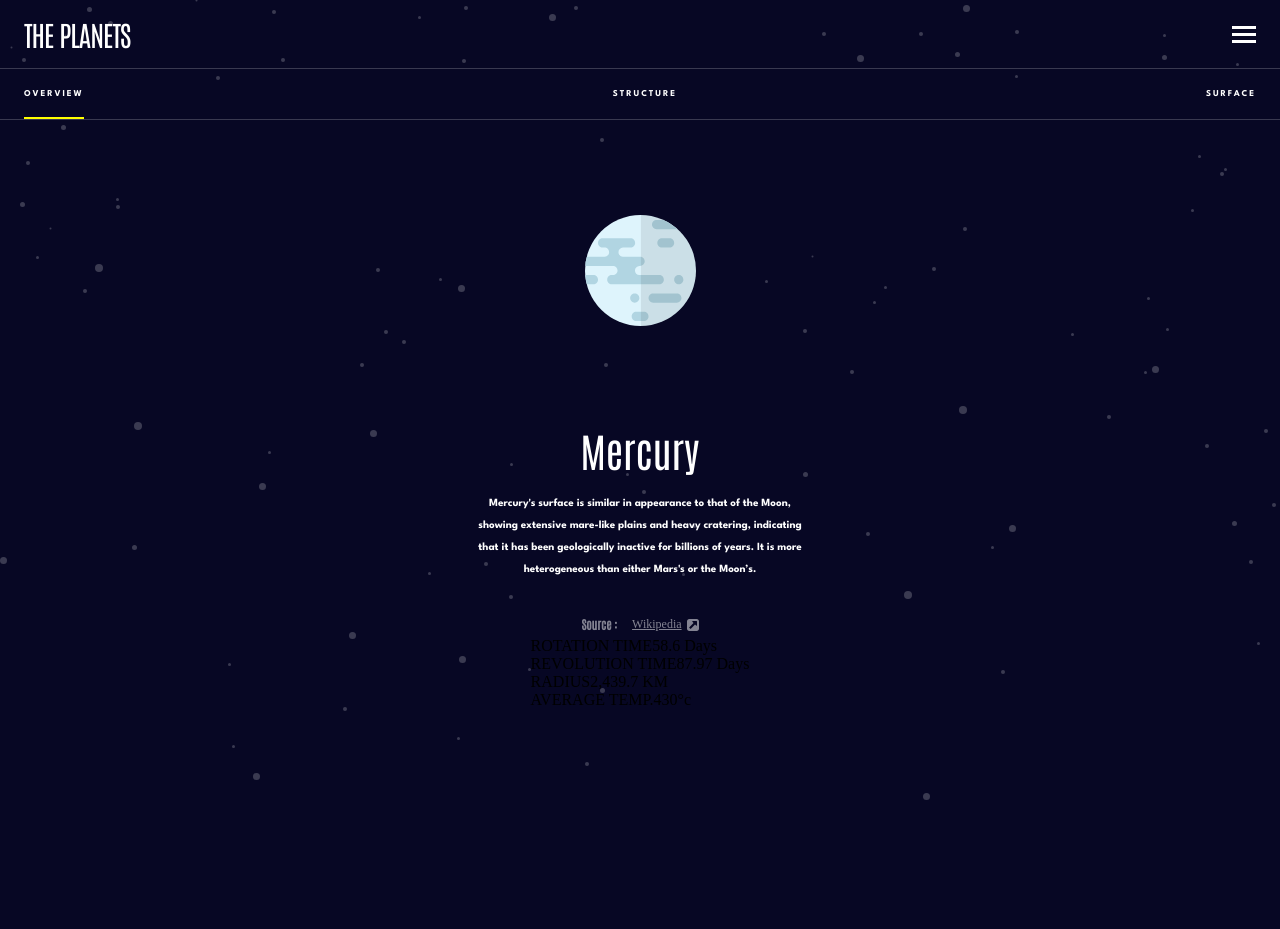
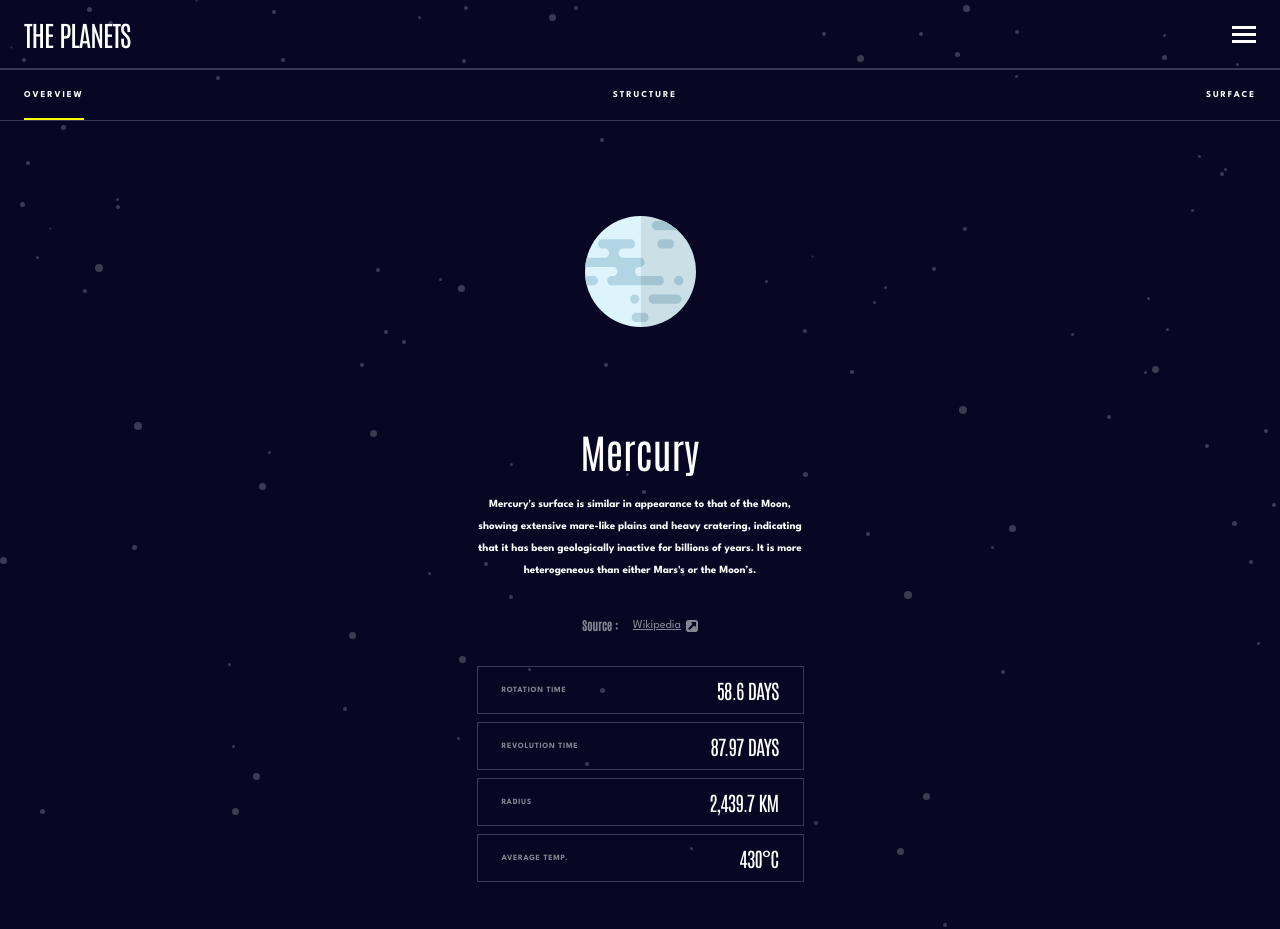
Before and after one commit to AlexTsamala/Planet-fact-site, a React (Create React App) app: page / in a window 1280 px wide. Before the commit the page ends 800 px from the top, so only its background shows below. Built offline with nearby package versions, Linux system fonts and the light colour scheme.

Commit message:
added sanwdwich component

```diff
--- a/src/App.tsx
+++ b/src/App.tsx
@@ -2,13 +2,22 @@ import Header from './components/Header';
 import { createGlobalStyle} from 'styled-components';
 import Planets from './components/Planets';
 import backgroundStars from "./images/background-stars.svg";
+import SandwichOfPlanet from './components/Sandwich';
+import {useState} from "react"
 
 function App() {
+  const [sandwichStatus,setSandwichStatus] = useState<boolean>(false);
   return (
       <>
         <GlobalStyle/>
-        <Header/>
-        <Planets/>
+        <Header sandwichStatus={sandwichStatus} setSandwichStatus={setSandwichStatus} />
+        {
+          sandwichStatus
+          ?
+          <SandwichOfPlanet/>
+          :
+          <Planets/>
+        }
       </>
   );
 }
--- a/src/components/Header.tsx
+++ b/src/components/Header.tsx
@@ -1,11 +1,17 @@
 import styled from "styled-components";
 import menu from '../images/Group.png'
 
-const Header = () => {
+const Header = (props: any) => {
+
+    const statusHandler = () => props.setSandwichStatus(!props.sandwichStatus);
+
     return (
         <Container>
-            <h1>THE PLANETS</h1>
-            <img alt="menu" src={menu}/>
+            <div>
+                <h1>THE PLANETS</h1>
+                <img onClick={statusHandler} alt="menu" src={menu}/>
+            </div>
+            <hr></hr>
         </Container>
      );
 }
@@ -13,11 +19,19 @@ const Header = () => {
 export default Header;
 
 const Container = styled.div`
-    display: flex;
-    justify-content: space-between;
-    flex-direction: row;
-    align-items: center;
-    margin:16px 24px;
+        div{
+            display: flex;
+            align-items: center;
+            flex-direction: row;
+            justify-content: space-between;
+            margin:16px 24px;
+        }
+        hr{
+            background-color: #ffffff;
+            height:1px;
+            border:none;
+            opacity: 0.2;
+        }
         h1{
             font-family: "Antonio";
             font-size: 28px;
--- a/src/components/Overview.tsx
+++ b/src/components/Overview.tsx
@@ -1,21 +1,19 @@
 import styled from "styled-components";
-import {useState} from "react";
 
-const Overview = () => {
 
-    const [name,setName] = useState<string>("OVERVIEW");
+const Overview = (props: any) => {
 
     const nameHandler = (name:string) => {
-        setName(name)
+        props.setName(name)
     }
 
     return (
     <Container>
         <hr></hr>
             <ButtonsContainer>
-                <h2 onClick={() => nameHandler("OVERVIEW")} style={name==="OVERVIEW" ? {borderBottom:"2px solid yellow"}:{}}>OVERVIEW</h2>
-                <h2 onClick={() => nameHandler("STRUCTURE")} style={name==="STRUCTURE" ? {borderBottom:"2px solid yellow"}:{}}>STRUCTURE</h2>
-                <h2 onClick={() => nameHandler("SURFACE")} style={name==="SURFACE" ? {borderBottom:"2px solid yellow"}:{}}>SURFACE</h2>
+                <h2 onClick={() => nameHandler("OVERVIEW")} style={props.name==="OVERVIEW" ? {borderBottom:"2px solid yellow"}:{}}>OVERVIEW</h2>
+                <h2 onClick={() => nameHandler("STRUCTURE")} style={props.name==="STRUCTURE" ? {borderBottom:"2px solid yellow"}:{}}>STRUCTURE</h2>
+                <h2 onClick={() => nameHandler("SURFACE")} style={props.name==="SURFACE" ? {borderBottom:"2px solid yellow"}:{}}>SURFACE</h2>
             </ButtonsContainer>
         <hr></hr>
     </Container>
--- a/src/components/Planets.tsx
+++ b/src/components/Planets.tsx
@@ -1,15 +1,28 @@
 import styled from "styled-components";
 import Overview from "./Overview";
 import {useState} from "react";
-import information from "../data.json"
-import sourceIcon from "../images/icon-source.svg"
+import information from "../data.json";
+import sourceIcon from "../images/icon-source.svg";
 
 const Planets = () => {
+    const [name,setName] = useState<string>("OVERVIEW");
     return (
         <>
-            <Overview/>
+            <Overview name={name} setName={setName}/>
             <Container>
-                <Planet alt={information[0].name} src={information[0].images.planet}/>
+                {    name==="OVERVIEW" || name==="SURFACE"
+                    ?
+                    <Planet alt={information[0].name} src={information[0].images.planet}/>
+                    :
+                    <Planet alt={information[0].name} src={information[0].images.internal}/>
+                }
+                {
+                   name==="SURFACE"
+                    ?
+                    <SurfaceImg alt={information[0].name} src={information[0].images.geology}/>
+                    :
+                    <></>
+                }
                 <h1>{information[0].name}</h1>
                 <TextAboutPlanet>{information[0].geology.content}</TextAboutPlanet>
                 <SourceSection>
@@ -18,22 +31,22 @@ const Planets = () => {
                     <img alt="source" src={sourceIcon}/>
                 </SourceSection>
                 <StatisticSection>
-                    <div>
-                        <span>ROTATION TIME</span>
-                        <span>{information[0].rotation}</span>
-                    </div>
-                    <div>
-                        <span>REVOLUTION TIME</span>
-                        <span>{information[0].revolution}</span>
-                    </div>
-                    <div>
-                        <span>RADIUS</span>
-                        <span>{information[0].radius}</span>
-                    </div>
-                    <div>
-                        <span>AVERAGE TEMP.</span>
-                        <span>{information[0].temperature}</span>
-                    </div>
+                    <StatisticDiv>
+                        <StatisticDescription>ROTATION TIME</StatisticDescription>
+                        <StatisticResult>{information[0].rotation}</StatisticResult>
+                    </StatisticDiv>
+                    <StatisticDiv>
+                        <StatisticDescription>REVOLUTION TIME</StatisticDescription>
+                        <StatisticResult>{information[0].revolution}</StatisticResult>
+                    </StatisticDiv>
+                    <StatisticDiv>
+                        <StatisticDescription>RADIUS</StatisticDescription>
+                        <StatisticResult>{information[0].radius}</StatisticResult>
+                    </StatisticDiv>
+                    <StatisticDiv>
+                        <StatisticDescription>AVERAGE TEMP.</StatisticDescription>
+                        <StatisticResult>{information[0].temperature}</StatisticResult>
+                    </StatisticDiv>
                 </StatisticSection>
             </Container>
         </>
@@ -48,6 +61,7 @@ const Container = styled.div`
     flex-direction: column;
     align-items: center;
     margin:0 24px 47px;
+    position: relative;
     h1{
         font-family: "Antonio";
         font-size: 40px;
@@ -88,12 +102,12 @@ const SourceSection = styled.div`
     display: flex;
     align-items: center;
     gap: 5px;
+    margin-bottom:28px;
     a{
         font-family: 'League Spartan';
         padding-left:10px;
         opacity: 0.5;
         color:#ffffff;
-        font-family: Spartan;
         font-size: 12px;
         font-weight: 400;
         line-height: 25px;
@@ -101,5 +115,46 @@ const SourceSection = styled.div`
     }
 `
 const StatisticSection = styled.div`
+    display: flex;
+    flex-direction: column;
+    gap: 8px;
+`
+const StatisticDiv = styled.div`
+    height: 48px;
+    width: 327px;
+    left: 24px;
+    top: 855px;
+    mix-blend-mode: normal;
+    border: 1px solid rgba(255,255,255,.2);
+    display: flex;
+    align-items: center;
+    justify-content: space-between;
+    padding:16px 24px;
+`
+const StatisticDescription = styled.span`
+    font-family: 'League Spartan';
+    font-size: 8px;
+    font-weight: 700;
+    line-height: 16px;
+    letter-spacing: 0.7px;
+    color:#ffffff;
+    mix-blend-mode: normal;
+    opacity: 0.5;
+`
+const StatisticResult = styled.span`
+    font-family: "Antonio";
+    font-size: 20px;
+    font-weight: 400;
+    line-height: 26px;
+    letter-spacing: -0.75px;
+    text-align: right;
+    text-transform: uppercase;
+    color:#ffffff;
+`
 
+const  SurfaceImg = styled.img`
+    position: absolute;
+    width: 100px;
+    height:100px;
+    top: 85px;
 `
--- /dev/null
+++ b/src/components/Sandwich.tsx
@@ -0,0 +1,74 @@
+import styled from "styled-components";
+import information from "../data.json";
+import React from "react";
+import arrow from "../images/Path 3.png"
+
+const SandwichOfPlanet = () => {
+
+    return (
+        <Container>
+            {information.map((planet,index) =>{
+            return  <React.Fragment key={index}>
+                        <MainSection>
+                            <SectionOfCirclePlanet>
+                                <Circle color={planet.color}></Circle>
+                                <Title>{planet.name}</Title>
+                            </SectionOfCirclePlanet>
+                            <Arrow alt="arrow" src={arrow}/>
+                        </MainSection>
+                        <hr></hr>
+                    </React.Fragment>
+                })
+            }
+        </Container>
+    );
+}
+
+export default SandwichOfPlanet;
+
+const Container = styled.div`
+    display: flex;
+    flex-direction: column;
+    gap: 24px;
+    margin-top:35px;
+    hr{
+        background-color: #ffffff;
+        height:1px;
+        border:none;
+        opacity: 0.1;
+    }
+`
+const Title = styled.span`
+     text-transform: uppercase;
+     font-family: 'League Spartan';
+    font-size: 15px;
+    font-weight: 700;
+    line-height: 25px;
+    letter-spacing: 1.3636363744735718px;
+    text-align: center;
+    color:#ffffff;
+`
+const Circle = styled.span`
+    width:20px;
+    height:20px;
+    background-color: ${props => props.color};
+    margin-left:24px;
+    border-radius: 20px;
+`
+const SectionOfCirclePlanet = styled.div`
+    display: flex;
+    flex-direction: row;
+    gap: 25px;
+`
+const Arrow = styled.img`
+    width:8px;
+    height:12px;
+    margin-right:26px;
+    cursor: pointer;
+`
+const MainSection = styled.div`
+    display: flex;
+    flex-direction: row;
+    align-items: center;
+    justify-content: space-between;
+`
```
Also changed, not shown: src/images/Path 3.png (added).
